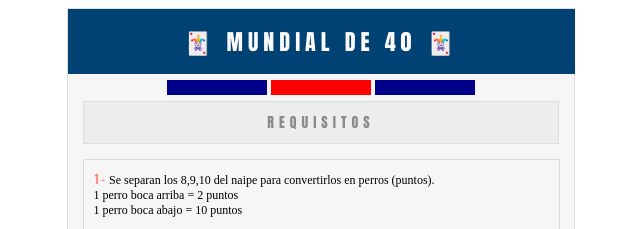
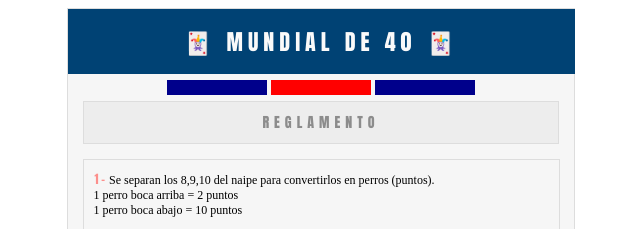
Before and after one commit to AphelNC/torneo01, a plain HTML site: page reglamento.html in a window 1280 px wide. Shown: the top 229 px of the page, 319-959 px from the left. Drawn offline with Linux system fonts and the light colour scheme.

Commit message:
Update reglamento.html

```diff
--- a/reglamento.html
+++ b/reglamento.html
@@ -19,7 +19,7 @@
           <td><div class="tresngin"></div></td>
         </tr>
       </table>
-      <div class="titulo1ngin">REQUISITOS</div>
+      <div class="titulo1ngin">REGLAMENTO</div>
       <div class="bodyngin">
         <span>1 -</span> Se separan los 8,9,10 del naipe para convertirlos en perros (puntos).
       <br>1 perro boca arriba = 2 puntos
```
